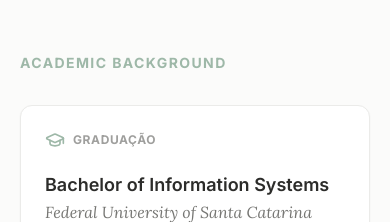
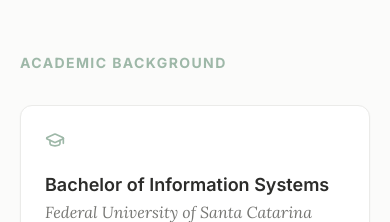
Before and after one commit to bastosanaa/my-portifolio, a React (Vite) app: page / in a window 390 px wide. Shown: the part 1020-1242 px from the top of the page. Built offline with nearby package versions, Linux system fonts and the light colour scheme.

Commit message:
fix: remove unnecessary text from mobile icon in education component

```diff
--- a/components/Education.tsx
+++ b/components/Education.tsx
@@ -22,7 +22,6 @@
               {/* Mobile Icon alternative */}
               <div className="sm:hidden flex items-center gap-2 mb-2 text-pastel-sage">
                 <GraduationCap size={20} />
-                <span className="text-xs font-bold uppercase tracking-wider text-stone-400">Graduação</span>
               </div>
 
               <div className="space-y-3 md:space-y-4 w-full">
--- a/constants.ts
+++ b/constants.ts
@@ -201,10 +201,9 @@
     title: "Academic Background",
     items: [
       {
-      degree: "Bachelor of Information Systems",
+        degree: "Bachelor of Information Systems",
         institution: "Federal University of Santa Catarina (UFSC)",
-                period: "Exp. Graduation: 2027.2",
-
+        period: "Exp. Graduation: 2027.2",
         description: `I chose the Information Systems degree because I saw in it the ideal combination of technology, business vision, and process management. Since the beginning of my studies, my goal has been to develop not only technical skills but also analytical and organized thinking, capable of transforming ideas into viable and well-structured digital solutions.
         Throughout the course, I engaged with areas such as software development, system architecture, databases, software engineering, and project management—fields that spark my interest by allowing me to act in every stage of product construction, from planning to implementation.`,
         topics: [
```
